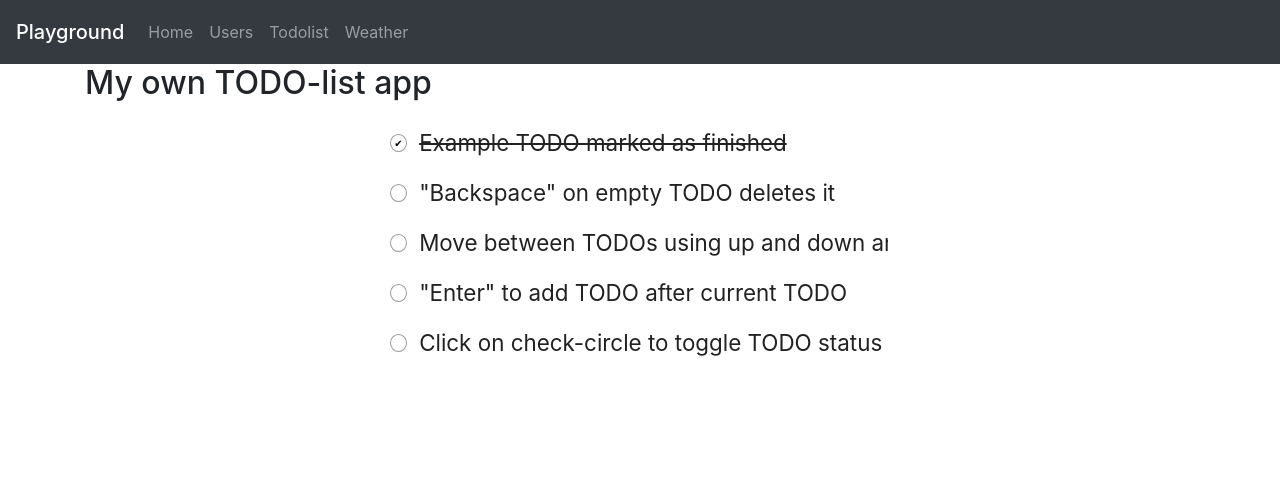
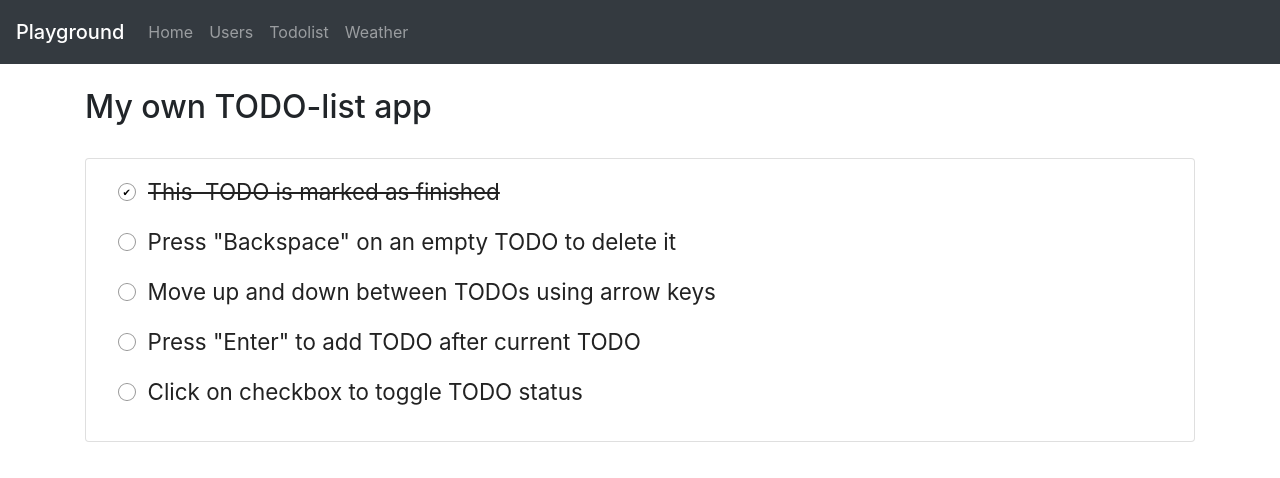
Before and after one commit to soteland/react-01, a React (Create React App) app: page /todolist in a window 1280 px wide. Shown: the top 478 px of the page. Built offline with nearby package versions, Linux system fonts and the light colour scheme.

Commit message:
Explained todo better

```diff
--- a/src/Todolist.tsx
+++ b/src/Todolist.tsx
@@ -11,23 +11,23 @@ export interface Todo {
 const Todolist: React.FC<TodolistProps> = (props) => {
   const [todos, setTodos] = useState<Todo[]>([
     {
-      content: 'Example TODO marked as finished',
+      content: 'This  TODO is marked as finished',
       isCompleted: true,
     },
     {
-      content: '"Backspace" on empty TODO deletes it',
+      content: 'Press "Backspace" on an empty TODO to delete it',
       isCompleted: false,
     },
     {
-      content: 'Move between TODOs using up and down arrow',
+      content: 'Move up and down between TODOs using arrow keys',
       isCompleted: false,
     },
     {
-      content: '"Enter" to add TODO after current TODO',
+      content: 'Press "Enter" to add TODO after current TODO',
       isCompleted: false,
     },
     {
-      content: 'Click on check-circle to toggle TODO status',
+      content: 'Click on checkbox to toggle TODO status',
       isCompleted: false,
     }
   ]);
@@ -98,8 +98,8 @@ const Todolist: React.FC<TodolistProps> = (props) => {
 
   return (
     <>
-      <h2>My own TODO-list app</h2>
-      <form className="todo-list">
+      <br /><h2>My own TODO-list app</h2><br />
+      <form className="todo-list card">
         <ul>
           {todos.map((todo, i) => (
             <div
--- a/src/todo.css
+++ b/src/todo.css
@@ -69,9 +69,10 @@ body {
 
 ul {
   list-style: none;
-  padding: 0;
+  padding: 0 2em;
   line-height: 2rem;
-  width: 500px;
+  width: 100%;
+  /*500px;*/
 }
 
 input {
```
